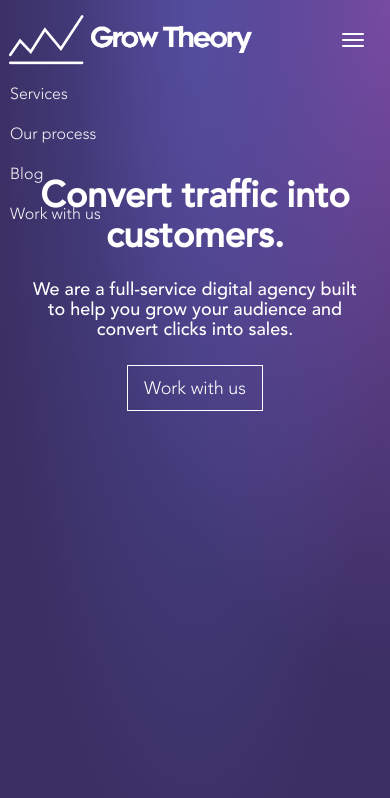
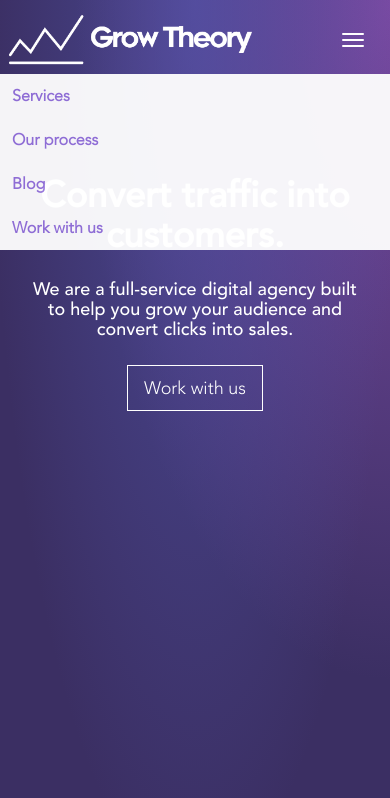
Before and after one commit to growtheory/growtheory.github.io, a plain HTML site: page index.html in a window 390 px wide. Both pictures are taken after a click on the button "Toggle navigation". Shown: the top 798 px of the page. Drawn offline with nearby package versions, Linux system fonts and the light colour scheme; a small style sheet from the web is missing.

Commit message:
Update nav menu

```diff
--- a/css/custom.css
+++ b/css/custom.css
@@ -255,11 +255,16 @@ footer {
     color: #5B666D;
 }
 
-@media only screen and (max-width: 768) {
+@media only screen and (max-width: 768px) {
     .navbar-collapse a {
-        z-index: 1000;
         background-color: white;
-        color: mediumpurple;
         opacity: .95;
     }
+
+    .navbar-collapse .navbar-nav>li>a:link {
+        z-index: 1000;
+        color: mediumpurple;
+        font-weight: 900;
+        border: 2px solid white
+    }
 }
```
